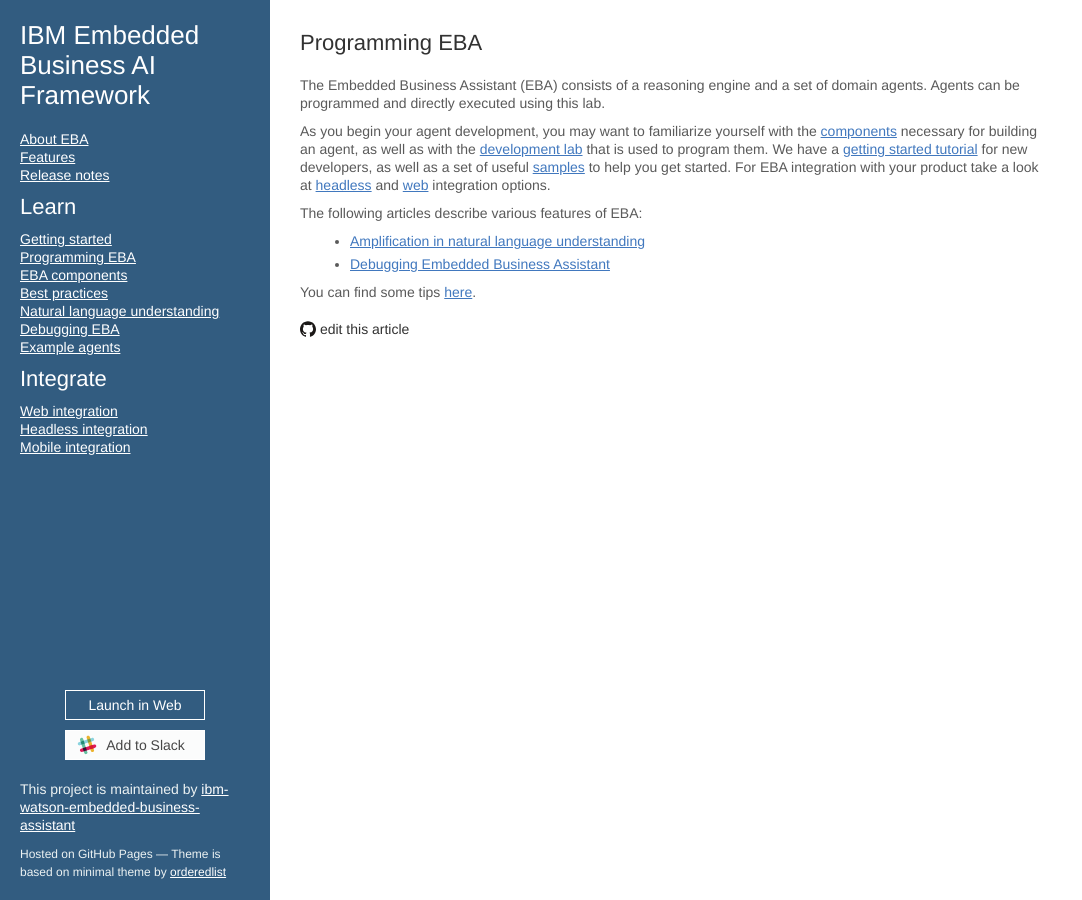
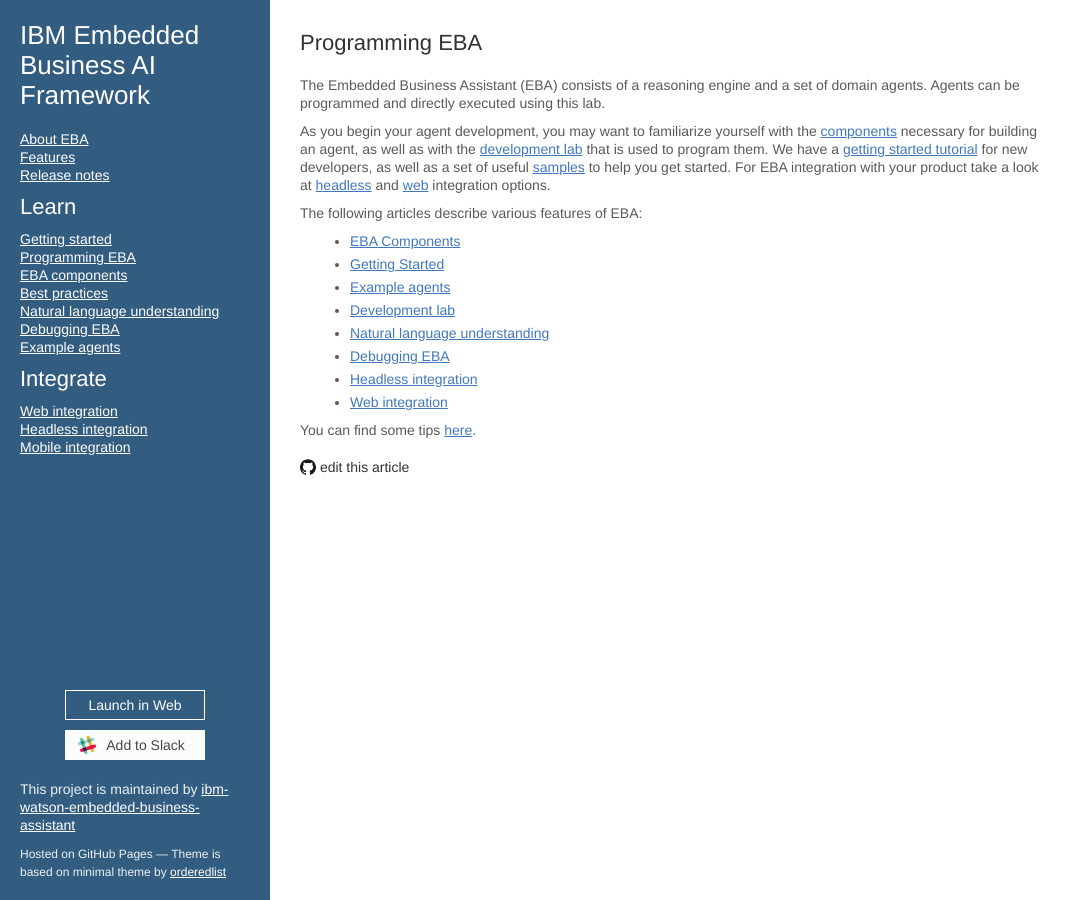
Before and after one commit to ibm-watson-embedded-business-assistant/eba-example-agents, a Jekyll site: the page built from docs/LandingPage.md, in a window 1280 px wide. Shown: the whole page, without its empty margins (0-1082 px from the left). Built offline with Jekyll 4.4.1, drawn with Linux system fonts in a browser that asks for light colours; our own code applies the rules of GitHub Pages for plain Markdown files.

Commit message:
Update LandingPage.md

```diff
--- a/docs/LandingPage.md
+++ b/docs/LandingPage.md
@@ -5,7 +5,13 @@
 As you begin your agent development, you may want to familiarize yourself with the [components](./components/Components.md) necessary for building an agent, as well as with the [development lab](./lab/Overview.md) that is used to program them. We have a [getting started tutorial](./getting-started/GettingStarted.md) for new developers, as well as a set of useful [samples](./Samples.md) to help you get started. For EBA integration with your product take a look at [headless](./integration/Headless.md) and [web](./integration/Web.md) integration options.
 
 The following articles describe various features of EBA:
-* [Amplification in natural language understanding](./articles/NaturalLanguageUnderstanding.md)
-* [Debugging Embedded Business Assistant](./articles/DebuggingEBA.md)
+* [EBA Components](./components/Components.md)
+* [Getting Started](./getting-started/GettingStarted.md)
+* [Example agents](./Samples.md)
+* [Development lab](./lab/Overview.md)
+* [Natural language understanding](./articles/NaturalLanguageUnderstanding.md)
+* [Debugging EBA](./articles/DebuggingEBA.md)
+* [Headless integration](./integration/Headless.md)
+* [Web integration](./integration/Web.md)
 
 You can find some tips [here](./DevTips.md).
```
